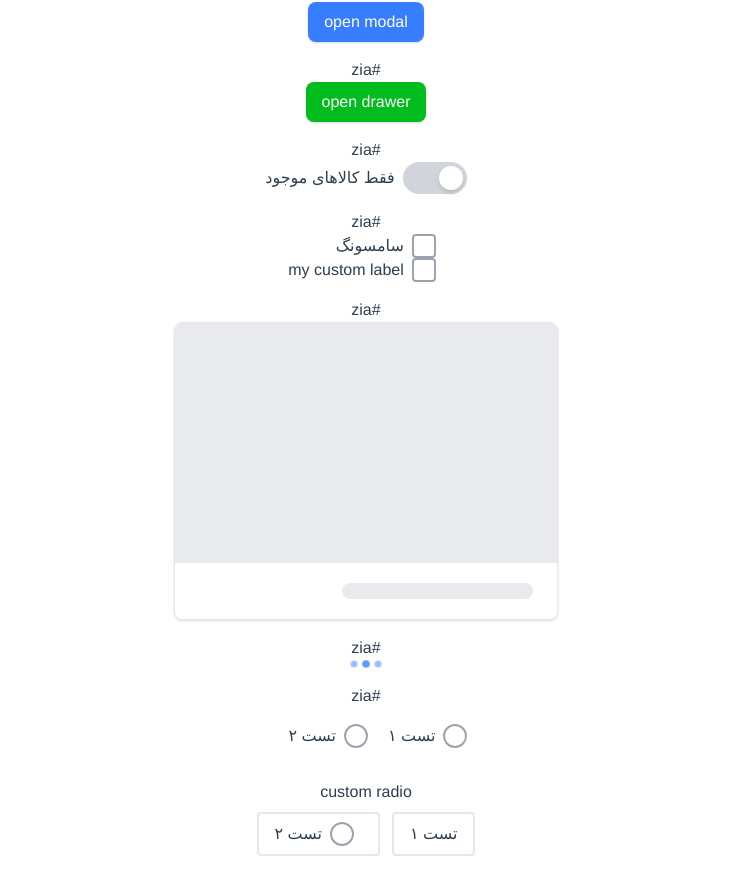
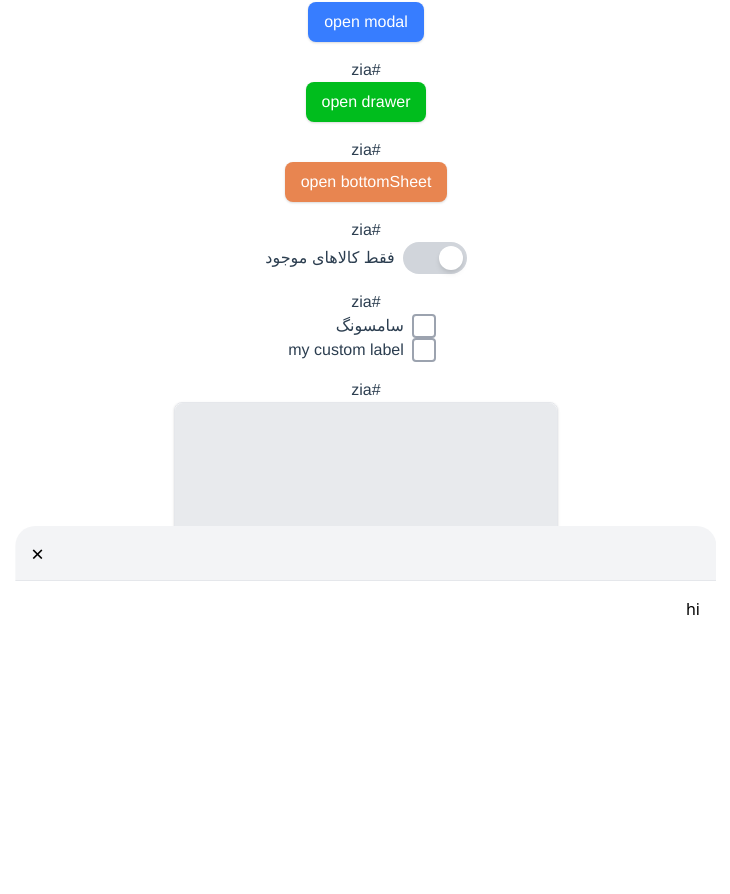
Before and after one commit to ziaadini/tailwind-vue, a Vue app: page /#/zia in a window 1280 px wide. Shown: the part 274-1168 px from the top of the page, without its empty margins (274-1004 px from the left). Before the commit the page ends 1146 px from the top, so only its background shows below. Built offline with nearby package versions, Linux system fonts and the light colour scheme.

Commit message:
bottom-sheet

```diff
--- a/src/assets/css/index.css
+++ b/src/assets/css/index.css
@@ -11,6 +11,7 @@
         box-sizing: border-box;
     }
 }
+
 .scrollbar-sm::-webkit-scrollbar-track {
     -webkit-box-shadow: inset 0 0 4px rgba(0, 0, 0, 0.1);
     @apply rounded-sm;
--- /dev/null
+++ b/src/components/tailwind/bottomSheet/TBottomSheet.vue
@@ -0,0 +1,170 @@
+<template>
+  <teleport :to="teleportTo" :disabled="isTeleportDisable">
+    <div
+      :class="{ hidden: !modelValue }"
+      class="fixed top-0 w-full h-full bg-gray-900 opacity-50"
+      @click="close"
+    ></div>
+
+    <div
+      class="fixed w-max max-w-full scrollbar-sm overflow-y-auto right-1/2 translate-x-1/2  bottom-0 bg-white transform duration-300"
+      :class="[{ 'translate-y-full': !modelValue }, maxHeight, $attrs.class]"
+    >
+      <div>
+        <div
+          v-if="showHeader"
+          class="px-4 sticky top-0 py-4 leading-none flex justify-between items-center font-medium text-sm bg-gray-100 border-b select-none"
+        >
+          <div>
+            <component :is="titleTag" v-if="showTitle">{{ title }}</component>
+            <template v-else>
+              <slot name="title"></slot>
+            </template>
+          </div>
+
+          <div
+            v-if="showCloseButton"
+            @click="close"
+            class="text-2xl hover:text-gray-600 cursor-pointer"
+          >
+            &#215;
+          </div>
+          <template v-else>
+            <slot name="closeButton" :onClick="close"></slot>
+          </template>
+        </div>
+
+        <div>
+          <div class="p-4">
+            <slot></slot>
+          </div>
+        </div>
+      </div>
+    </div>
+  </teleport>
+</template>
+
+<script lang="ts">
+import { size } from "@/utility/css-helper";
+import { defineComponent, computed, PropType, ref, watch } from "vue";
+import { useKeyDown } from "@/compositionFunctions/keyboardEvents";
+type BooleanFunction = () => boolean;
+export default defineComponent({
+  name: "TBottomSheet",
+  emits: {
+    "update:modelValue"(value: number | boolean) {
+      return typeof value === "number" || typeof value === "boolean";
+    }
+  },
+  props: {
+    modelValue: {
+      type: [Number, Boolean],
+      default: 0
+    },
+    title: {
+      type: String,
+      default: ""
+    },
+    titleTag: {
+      type: String,
+      default: "h4"
+    },
+    teleportTo: {
+      type: String
+    },
+    hasCloseButton: {
+      type: Boolean,
+      default: () => {
+        return true;
+      }
+    },
+    maxSize: {
+      type: String,
+      default: () => {
+        return "md";
+      },
+      validator: (propValue: string) => {
+        return !!(size as { [key: string]: string })[propValue];
+      }
+    },
+    closeCallback: {
+      type: Function as PropType<BooleanFunction>,
+      default: () => {
+        return () => true;
+      }
+    },
+    full: {
+      type: Boolean,
+      default: () => false
+    },
+    eager: {
+      type: Boolean,
+      default: (): boolean => {
+        return false;
+      }
+    }
+  },
+  setup(props, { emit, slots }) {
+    const close = () => {
+      props.closeCallback() && emit("update:modelValue", false);
+    };
+    const onEscape = (e: any) => {
+      if (e.key === "Esc" || e.key === "Escape") {
+        close();
+      }
+    };
+    useKeyDown(onEscape);
+    const isTeleportDisable = computed(() => {
+      return props.teleportTo === undefined;
+    });
+    const showTitle = computed(() => {
+      return props.title && !slots.title;
+    });
+    const showCloseButton = computed(() => {
+      return props.hasCloseButton && !slots.closeButton;
+    });
+    const showHeader = computed(() => {
+      return (
+        props.hasCloseButton ||
+        props.title ||
+        !!slots.closeButton ||
+        !!slots.title
+      );
+    });
+    const maxHeight = computed((): string => {
+      switch (props.maxSize) {
+        case size.xs:
+          return "max-h-1/4";
+        case size.sm:
+          return "max-h-1/2";
+        case size.md:
+          return "max-h-3/4";
+        case size.lg:
+          return "max-h-9/10";
+        case size.full:
+          return "max-h-full";
+      }
+      return "";
+    });
+    const delayModelValue = ref(props.modelValue);
+    watch(
+      () => props.modelValue,
+      () => {
+        console.log("watch working");
+        setTimeout(() => {
+          delayModelValue.value = props.modelValue;
+        });
+      }
+    );
+    return {
+      maxHeight,
+      close,
+      showHeader,
+      showCloseButton,
+      showTitle,
+      isTeleportDisable,
+      delayModelValue
+    };
+  }
+});
+</script>
--- a/src/views/Zia.vue
+++ b/src/views/Zia.vue
@@ -66,6 +66,31 @@
         </div>
       </t-drawer>
       <t-button @click="drawer = true" variant="success">open drawer</t-button>
+    </div>
+
+    <div>
+      <div>#zia</div>
+      <t-bottom-sheet
+        class="rounded-t-md"
+        teleport-to="#modal-content"
+        v-model="bottomSheet"
+      >
+        <!--        <template #closeButton="attrs">-->
+        <!--          <t-button v-bind="attrs">close</t-button>-->
+        <!--        </template>-->
+        <div>
+          <div class="h-96">hi</div>
+          <div class="h-96">bye</div>
+          <div class="h-96">تست</div>
+          <div class="h-90 text-gray-800 bg-gray-300">
+            لورم ایپسوم متن ساختگی با تولید سادگی نامفهوم از صنعت چاپ و با
+            استفاده از طراحان گرافیک است.
+          </div>
+        </div>
+      </t-bottom-sheet>
+      <t-button @click="bottomSheet = true" variant="warning"
+        >open bottomSheet</t-button
+      >
     </div>
 
     <div>
@@ -140,7 +165,7 @@
         >
           <template #label="{isChecked}">
             <div
-              class="px-4  py-2 border-2 rounded-xs"
+              class="px-4 py-2 border-2 rounded-xs"
               :class="{ 'border-success': isChecked }"
             >
               تست ۱
@@ -178,9 +203,11 @@ import TRadio from "@/components/tailwind/radio/TRadio.vue";
 
 import TDrawer from "@/components/tailwind/drawer/TDrawer.vue";
 import TLoading from "@/components/tailwind/loading/TLoading.vue";
+import TBottomSheet from "@/components/tailwind/bottomSheet/TBottomSheet.vue";
 export default defineComponent({
   name: "App",
   components: {
+    TBottomSheet,
     TLoading,
     TDrawer,
     TRadio,
@@ -199,6 +226,7 @@ export default defineComponent({
     const radioModel2 = ref<Record<string, any> | string>("");
     const modal = ref<boolean>(false);
     const drawer = ref<boolean>(false);
+    const bottomSheet = ref<boolean>(false);
     const modalCloseCallback = () => {
       console.log("modal has been closed");
       return true;
@@ -218,7 +246,8 @@ export default defineComponent({
       modalCloseCallback,
       checkboxModel,
       radioModel,
-      radioModel2
+      radioModel2,
+      bottomSheet
     };
   }
 });
--- a/tailwind.config.js
+++ b/tailwind.config.js
@@ -14,16 +14,28 @@ module.exports = {
           /border-primary(-50)?$/,
           /border-danger(-50)?$/,
           /border-warning(-50)?$/,
-          /border-success(-50)?$/,
+          /border-success(-50)?$/
         ],
         keyframes: true,
-        fontFace: true,
-      },
-    },
+        fontFace: true
+      }
+    }
   },
   darkMode: false, // or 'media' or 'class'
   theme: {
     extend: {
+      maxHeight: {
+        "1/4": "25%",
+        "1/2": "50%",
+        "3/4": "75%",
+        "9/10": "90%"
+      },
+      maxWidth: {
+        "1/4": "25%",
+        "1/2": "50%",
+        "3/4": "75%",
+        "9/10": "90%"
+      },
       colors: {
         primary: {
           light: colors.blue,
@@ -43,7 +55,7 @@ module.exports = {
           A100: "#ffffff",
           A200: "#fcfcff",
           A400: "#c9d4ff",
-          A700: "#afbfff",
+          A700: "#afbfff"
         },
         success: {
           light: "#8be77b",
@@ -63,7 +75,7 @@ module.exports = {
           A100: "#c3ffc5",
           A200: "#90ff93",
           A400: "#5dff61",
-          A700: "#44ff48",
+          A700: "#44ff48"
         },
         danger: {
           light: "#f16484",
@@ -83,7 +95,7 @@ module.exports = {
           A100: "#ffffff",
           A200: "#ffeef0",
           A400: "#ffbbc3",
-          A700: "#ffa1ac",
+          A700: "#ffa1ac"
         },
         warning: {
           light: "#ec9f76",
@@ -103,14 +115,14 @@ module.exports = {
           A100: "#ffffff",
           A200: "#ffe9e2",
           A400: "#ffc2af",
-          A700: "#ffaf96",
-        },
+          A700: "#ffaf96"
+        }
       },
       ringColor: {
         primary: "#9ab4e5",
         success: "#a0eb93",
         danger: "#f48ba3",
-        warning: "#f3c0a5",
+        warning: "#f3c0a5"
       },
       fontSize: {
         xs: "12px",
@@ -121,7 +133,7 @@ module.exports = {
         "2xl": "22px",
         "3xl": "24px",
         "4xl": "26px",
-        "5xl": "28px",
+        "5xl": "28px"
       },
       borderRadius: {
         none: "0",
@@ -131,17 +143,17 @@ module.exports = {
         md: "20px",
         lg: "26px",
         large: "32px",
-        full: "9999px",
-      },
-    },
+        full: "9999px"
+      }
+    }
   },
   variants: {
     extend: {
       backgroundColor: ["hover"],
       borderColor: ["checked"],
       opacity: ["disabled"],
-      ringWidth: ["hover"],
-    },
+      ringWidth: ["hover"]
+    }
   },
-  plugins: [],
+  plugins: []
 };
```
Also changed, not shown: src/components/tailwind/bottomSheet/README.md (added).
